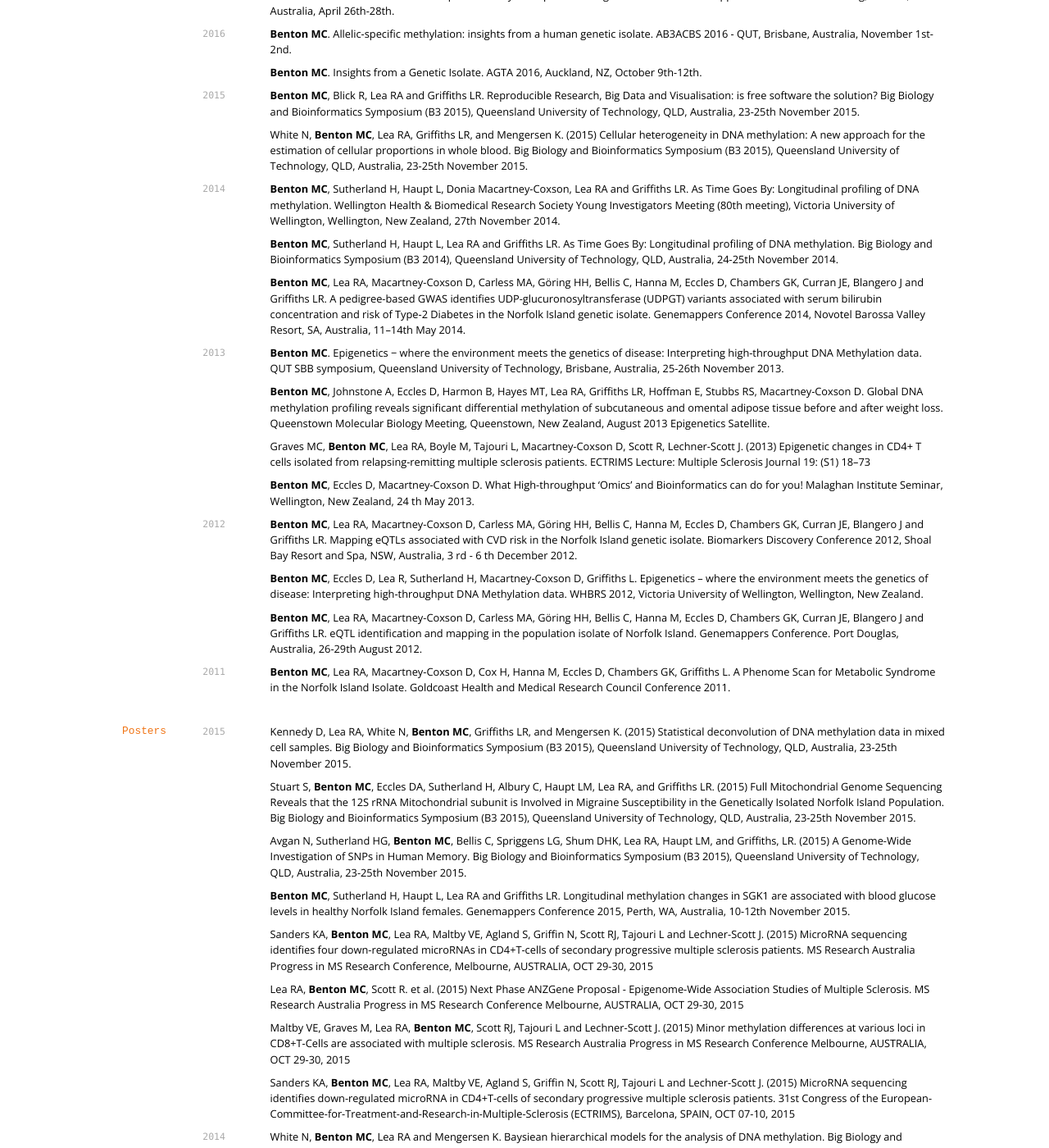
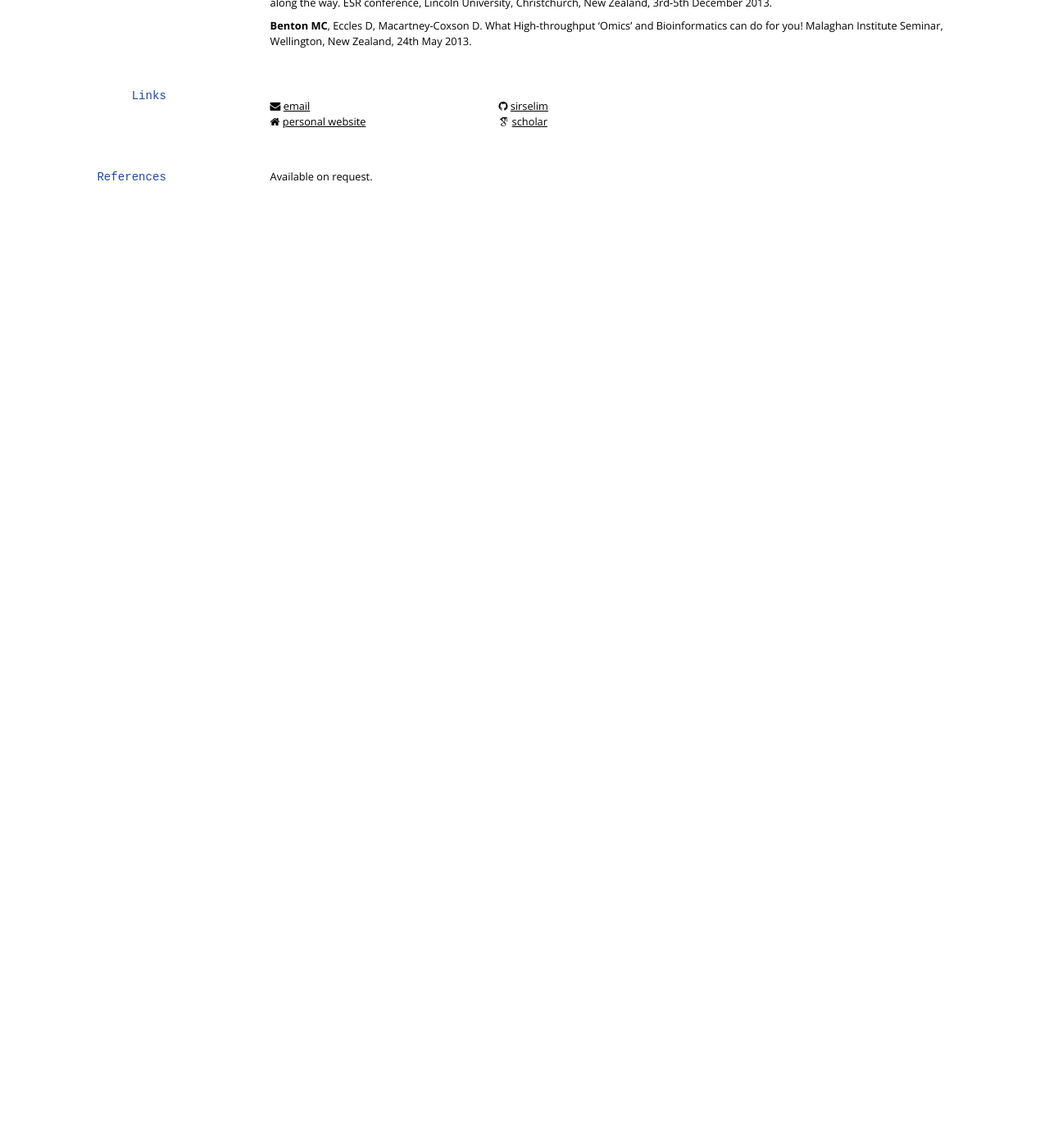
Before and after one commit to sirselim/Miles_CV, a Jekyll site: the page built from index.md, in a window 1280 px wide and 1400 px high, scrolled down 5534 px. Shown: the whole window at 82% size. Built offline with Jekyll 4.4.1, drawn with Linux system fonts in a browser that asks for light colours; some web fonts are replaced; after the commit the page ends 5874 px from its top, so only the background shows below that; some of the changed text lies outside the part shown.

Commit message:
Aug 2026 CV update

```diff
--- a/index.md
+++ b/index.md
@@ -315,7 +315,7 @@ Maher BH, Lea RA, **Benton MC**, Cox HC, Bellis C, Carless M, Dyer TD, Curran J,
 
 <!-- ### Talks/Presentations -->
 
-## Presentations
+<!-- ## Presentations
 
 ### Conference Talks
 
@@ -384,7 +384,7 @@ Graves MC, **Benton MC**, Lea RA, Boyle M, Tajouri L, Macartney-Coxson D, Scott
 
 <!-- ### Scientific posters -->
 
-### Posters
+<!-- ### Posters
 
 `2015`
 Kennedy D, Lea RA, White N, **Benton MC**, Griffiths LR, and Mengersen K. (2015) Statistical deconvolution of DNA methylation data in mixed cell samples. Big Biology and Bioinformatics Symposium (B3 2015), Queensland University of Technology, QLD, Australia, 23-25th November 2015.
@@ -424,7 +424,7 @@ Griffiths LR, **Benton MC**, Cox H, Bellis C, Blangero J, Lea RA. Identification
 **Benton MC**, Lea RA, Macartney-Coxson D, Cox H, Hanna M, Eccles D, Chambers GK, Griffiths L. A Phenome Scan for Metabolic Syndrome in the Norfolk Island Isolate. HGSA Conference, Seaworld, Queensland, Australia, 3-6th December 2011. [PDF]
 
 `2010`
-**Benton MC**, Macartney-Coxson D, Eccles D, Griffiths L, Chambers GK, Lea RA. A Mitochondrial Genome Scan for Thrifty Genes in Maori. WHBRS 2010, Wellington, New Zealand. [PDF]
+**Benton MC**, Macartney-Coxson D, Eccles D, Griffiths L, Chambers GK, Lea RA. A Mitochondrial Genome Scan for Thrifty Genes in Maori. WHBRS 2010, Wellington, New Zealand. [PDF] -->
 
 ### Other dissemination
 
```
